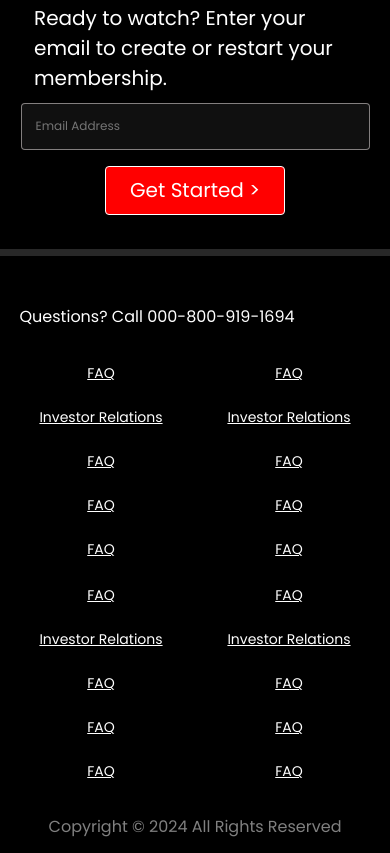
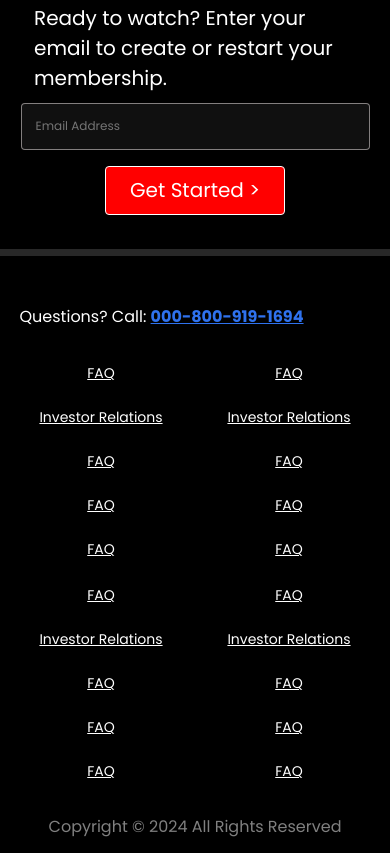
Before and after one commit to VinayakGawade009/WebSite_Netflix_Clone, a plain HTML site: page index.html in a window 390 px wide. Shown: the part 3620-4473 px from the top of the page. Drawn offline with Linux system fonts and the light colour scheme; a web font is replaced by a local one.

Commit message:
Wrap the telephone number in an anchor tag in the index.html

```diff
--- a/index.html
+++ b/index.html
@@ -126,7 +126,7 @@
 
     <footer>
         <div class="questions">
-            Questions? Call 000-800-919-1694
+            Questions? Call:  <b><a href="tel:0008009191694" style="color: #2f72ee;">000-800-919-1694</a></b>
         </div>
         <div class="footer">
 
```
